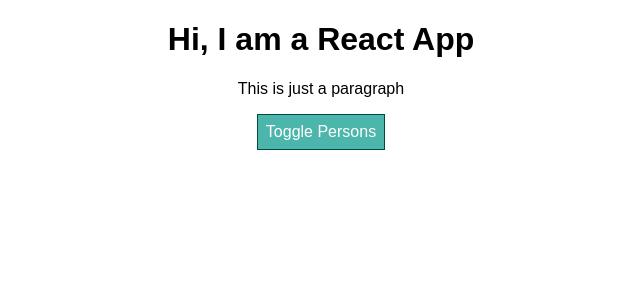
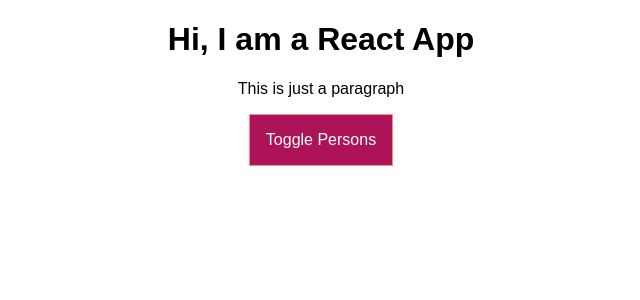
Before and after one commit to Christianq010/udemy_react-complete-guide, a React app: page / in a window 1280 px wide. Shown: the top 300 px of the page, without its empty margins (319-959 px from the left). Built offline with nearby package versions, Linux system fonts and the light colour scheme.

Commit message:
Lesson 67: - Styling: Adding pseudo selectors with scss modules workflow

```diff
--- a/src/App.js
+++ b/src/App.js
@@ -6,7 +6,7 @@
 class App extends Component {
   state = {
     person: [
-      {name: 'Max', age: 22, id: '23ttyu'},
+      {name: 'Max', age: 22, id: '23tty'},
       {name: 'Manu', age: 27, id: '42sds'},
       {name: 'Eric', age: 32, id: '456c'},
       {name: 'Adam', age: 12, id: '456234'}
@@ -45,15 +45,8 @@
 
   render() {
 
-    const style = {
-      backgroundColor: '#4DB6AC',
-      font: 'inherit',
-      color: 'white',
-      border: '1px solid #004D40',
-      padding: '8px',
-    };
-
     let person = null;
+    let btnClass = '';
 
     if (this.state.showPersons) {
       person = (
@@ -69,7 +62,8 @@
         </div>
       );
 
-      style.backgroundColor = '#EF5350';
+    btnClass = classes.Red;
+
     }
 
     const assginedClasses = [];
@@ -85,8 +79,9 @@
         <div className={classes.App}>
           <h1>Hi, I am a React App</h1>
           <p className={assginedClasses.join(' ')}>This is just a paragraph</p>
-          <button style={style}
-                  onClick={this.togglePersonsHandler}>Toggle Persons</button>
+          <button
+            className={btnClass}
+            onClick={this.togglePersonsHandler}>Toggle Persons</button>
           {person}
         </div>
     );
--- a/src/App.scss
+++ b/src/App.scss
@@ -1,9 +1,25 @@
 .App {
   text-align: center;
-}
+  button {
+    border: 1px solid #FF8A80;
+    padding: 16px;
+    background-color: #AD1457;
+    font: inherit;
+    color: white;
+    cursor: pointer;
+    &:hover {
+      background-color: #F06292;
+      color: black;
+    }
+  }
+  button.Red {
+    background-color: #FF5252;
+    &:hover {
+      background-color: #E57373;
+      color: black;
+    }
+  }
 
-.red {
-  color: #EF5350;
 }
 
 .bold {
```
Also changed, not shown: src/Person/Person.scss (line endings or trailing spaces), src/index.scss (line endings or trailing spaces).
